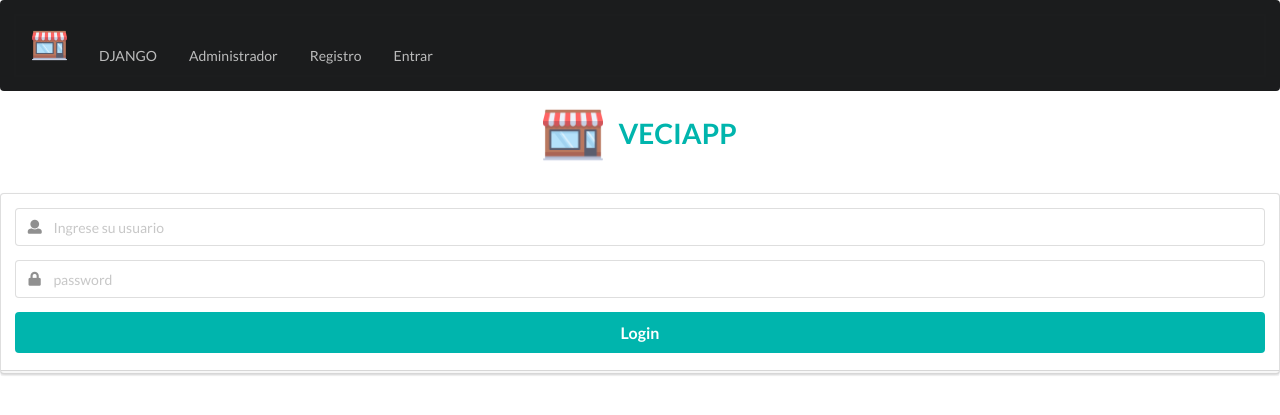
After one commit to macaguegi/veciApp, a Django app: page /tendero/login/ in a window 1280 px wide. The commit adds this page. Shown: the top 415 px of the page. Run offline with Django 3.2, Linux system fonts and the light colour scheme; parts of the project's set-up code (start-up, migrations or seed data) failed here and were passed over.

Commit message:
Autenticación Login y Logout

```diff
--- a/veciApp/templates/base/base.html
+++ b/veciApp/templates/base/base.html
@@ -9,7 +9,7 @@
     <meta name="viewport" content="width=device-width, initial-scale=1">
     {%block headerfiles%}
     <!-- Aqui van los styles extra-->
-    <link rel="icon" href={%static "images/online-store.png" %}  type="image/png" sizes="16x16">
+    <link rel="icon" href={%static "images/online-store.png" %} type="image/png" sizes="16x16">
     {% endblock%}
     <link rel="stylesheet" href="https://cdn.jsdelivr.net/npm/semantic-ui@2.4.2/dist/semantic.min.css">
 
@@ -21,17 +21,28 @@
     <div class="ui fixed inverted segment">
         <div class="ui inverted secondary pointing menu">
             <div class="item">
-                    <img src={%static "images/online-store.png" %} alt="Imagen de una tienda" sizes="16x16">
+                <img src={%static "images/online-store.png" %} alt="Imagen de una tienda" sizes="16x16">
             </div>
-            <a href="" class="item">
-                Mi Tienda
+            <a href="{% url 'index' %}" class="item">
+                DJANGO
             </a>
-            <a href="" class="item">
-                Pedidos
+            <a href="{% url 'admin:index' %}" class="item">
+                Administrador
             </a>
-            <a href="" class="item active">
-                Notificaciones
+            <a href="{% url 'tendero:registro' %}" class="item">
+                Registro
             </a>
+
+            {% if user.is_authenticated %}
+            <a href="{% url 'logout' %}" class="item">
+                Cerrar sesión
+            </a>
+            {% else %}
+            <a href="{% url 'tendero:user_login' %}" class="item">
+                Entrar
+            </a>
+            {% endif %}
+
         </div>
     </div>
     {% endblock%}
--- /dev/null
+++ b/veciApp/templates/tendero/login.html
@@ -0,0 +1,44 @@
+{% extends "base/base.html" %}
+{% load staticfiles %}
+{% block title %} Login {% endblock %}
+
+{% block body_content%}
+
+<div class="ui middle aligned center aligned grid">
+    <div class="column">
+        <h2 class="ui teal image header">
+            <img src={% static "images/online-store.png" %} class="image">
+            <div class="content">
+                <h1>VECIAPP</h1>
+            </div>
+        </h2>
+        <form class="ui large form" action="{% url 'tendero:user_login' %}" method="post">
+            {% csrf_token %}
+            <div class="ui stacked segment">
+                <div class="field">
+                    <div class="ui left icon input">
+                        <i class="user icon"></i>
+                        <input type="text" name="username" placeholder="Ingrese su usuario">
+                    </div>
+                </div>
+                <div class="field">
+                    <div class="ui left icon input">
+                        <i class="lock icon"></i>
+                        <input type="password" name="password" placeholder="password">
+                    </div>
+                </div>
+                <input class="ui fluid large teal submit button" type="submit" value="Login">
+            </div>
+
+            <div class="ui error message"></div>
+
+        </form>
+
+    </div>
+</div>
+
+
+{% endblock %}
+
+{% block footer%}
+{% endblock %}
--- a/veciApp/tendero/urls.py
+++ b/veciApp/tendero/urls.py
@@ -13,10 +13,12 @@ Including another URLconf
     1. Import the include() function: from django.urls import include, path
     2. Add a URL to urlpatterns:  path('blog/', include('blog.urls'))
 """
-from django.contrib import admin
 from django.urls import path
-from tendero.views import miTienda
+from tendero import views
+
+app_name = 'tendero'
 
 urlpatterns = [
-    path('base/', miTienda , name="miTienda"),
+    path('registro/', views.registro , name='registro'),
+    path('login/', views.user_login, name='user_login'),
 ]
--- a/veciApp/tendero/views.py
+++ b/veciApp/tendero/views.py
@@ -1,6 +1,79 @@
 from django.shortcuts import render
+from tendero.forms import UserForm, UserProfileInfoForm
+
+#Login
+from django.contrib.auth import authenticate,login,logout
+from django.http import HttpResponseRedirect, HttpResponse
+from django.urls import reverse
+from django.contrib.auth.decorators import login_required
 
 # Create your views here.
 
-def miTienda (request):
-    return render(request,'tendero/inicio.html')
+
+def index(request):
+    return render(request, 'tendero/inicio.html')
+
+@login_required
+def user_logout(request):
+    logout(request)
+    return HttpResponseRedirect(reverse('index'))
+
+@login_required
+def special(request):
+    return HttpResponse("Usted ya está loggeado, felicitaciones")
+
+def registro(request):
+    registered = False
+
+    if request.method == "POST":
+        user_form = UserForm(data=request.POST)
+        profile_form = UserProfileInfoForm(data=request.POST)
+
+        if user_form.is_valid() and profile_form.is_valid():
+            user = user_form.save()
+            user.set_password(user.password)  # hashing
+            user.save()
+
+            profile = profile_form.save(commit=False)
+            profile.user = user
+
+            if 'profile_pic' in request.FILES:
+                profile.profile_pic = request.FILES['profile_pic']
+
+            profile.save()
+
+            registered = True
+        else:
+            print(user_form.errors, profile_form.errors)
+    else:
+        user_form = UserForm()
+        profile_form = UserProfileInfoForm()
+
+    return render(request, 'tendero/registro.html',
+                {'user_form': user_form,
+                'profile_form': profile_form,
+                'registered': registered})
+
+def user_login(request) :
+    if request.method == 'POST':
+        username = request.POST.get('username')
+        password = request.POST.get('password')
+
+
+        user = authenticate(username=username, password=password)
+
+        if user:
+            if user.is_active:
+                login(request,user)
+                return HttpResponseRedirect(reverse('index'))
+
+            else:
+                return HttpResponse("CUENTA INACTIVA")
+
+        else:
+            print("Login fallido")
+            print("Usuario : {} and password {}".format(username,password))
+            return HttpResponse("Login inválido con la info que ingresó")
+
+    else:
+        return render(request, 'tendero/login.html',{})
--- a/veciApp/veciApp/urls.py
+++ b/veciApp/veciApp/urls.py
@@ -14,10 +14,13 @@ Including another URLconf
     2. Add a URL to urlpatterns:  path('blog/', include('blog.urls'))
 """
 from django.contrib import admin
-from django.urls import path
-from tendero.views import miTienda
+from django.urls import path,include
+from tendero import views
 
 urlpatterns = [
+    path('', views.index, name='index'),
     path('admin/', admin.site.urls),
-    path('miTienda/' , miTienda , name="miTienda"),
+    path('tendero/' , include('tendero.urls')),
+    path('logout/', views.user_logout, name='logout'),
+    path('special/', views.special , name='special'),
 ]
```
Also changed, not shown: veciApp/templates/tendero/inicio.html (+1 -25 lines), veciApp/templates/tendero/registro.html (added, +27 -0 lines), veciApp/tendero/admin.py (+11 -1 lines), veciApp/tendero/forms.py (added, +16 -0 lines), veciApp/tendero/models.py (+16 -5 lines), veciApp/media/profile_pics/Sin_título.png (added), veciApp/media/profile_pics/img016.jpg (added), veciApp/tendero/migrations/0001_initial.py (added), veciApp/tendero/migrations/0002_producto.py (added), veciApp/tendero/migrations/0003_userprofileinfo.py (added).
